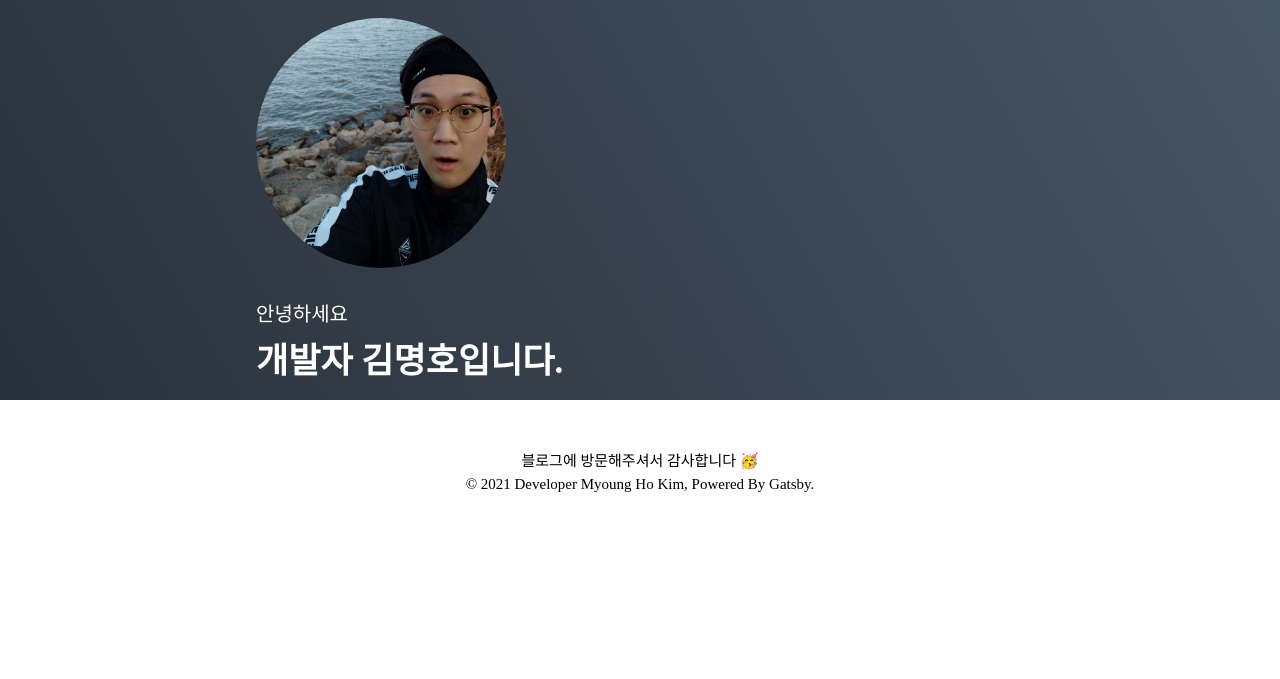
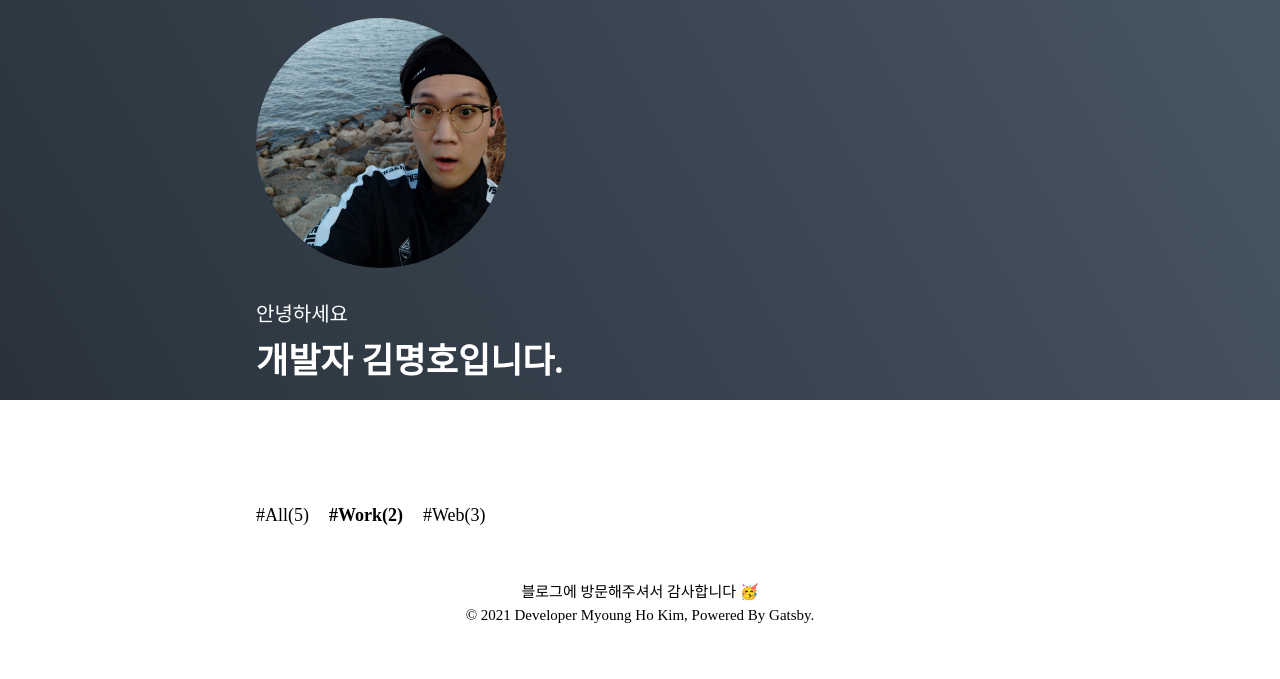
Before and after one commit to yahma25/WIL, a Gatsby site: page / in a window 1280 px wide. Built offline with nearby package versions, Linux system fonts and the light colour scheme; Gatsby itself is replaced by a stand-in of ours.

Commit message:
메인 화면에 카테고리 리스트 추가

```diff
--- a/src/pages/index.tsx
+++ b/src/pages/index.tsx
@@ -3,6 +3,7 @@ import styled from '@emotion/styled';
 import GlobalStyle from 'components/common/GlobalStyle';
 import Introduction from 'components/main/Introduction';
 import Footer from 'components/common/Footer';
+import CategoryList from 'components/main/CategoryList';
 
 const Container = styled.div`
   display: flex;
@@ -10,11 +11,18 @@ const Container = styled.div`
   height: 100%;
 `;
 
+const CATEGORY_LIST = {
+  All: 5,
+  Work: 2,
+  Web: 3,
+};
+
 const IndexPage: FunctionComponent = function () {
   return (
     <Container>
       <GlobalStyle />
       <Introduction />
+      <CategoryList selectedCategory="Work" categoryList={CATEGORY_LIST} />
       <Footer />
     </Container>
   );
```
